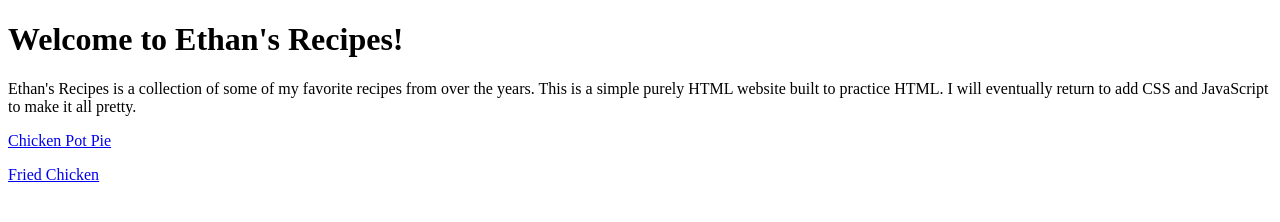
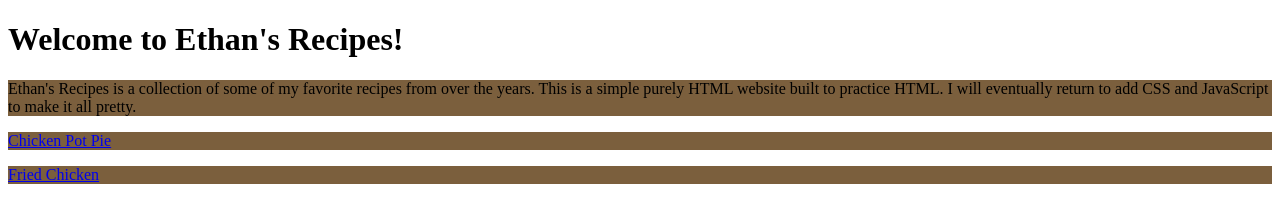
Before and after one commit to EthanPope07/basic-recipes, a plain HTML site: page index.html in a window 1280 px wide. Drawn offline with Linux system fonts and the light colour scheme.

Commit message:
Attempt to change background color with inline css

```diff
--- a/index.html
+++ b/index.html
@@ -5,6 +5,11 @@
     <meta http-equiv="X-UA-Compatible" content="IE=edge">
     <meta name="viewport" content="width=device-width, initial-scale=1.0">
     <title>Ethan's Recipes</title>
+    <style>
+        p{
+            background-color: rgb(123, 95, 61)
+        }
+    </style>
 </head>
 <body>
     <h1>Welcome to Ethan's Recipes!</h1>
```
